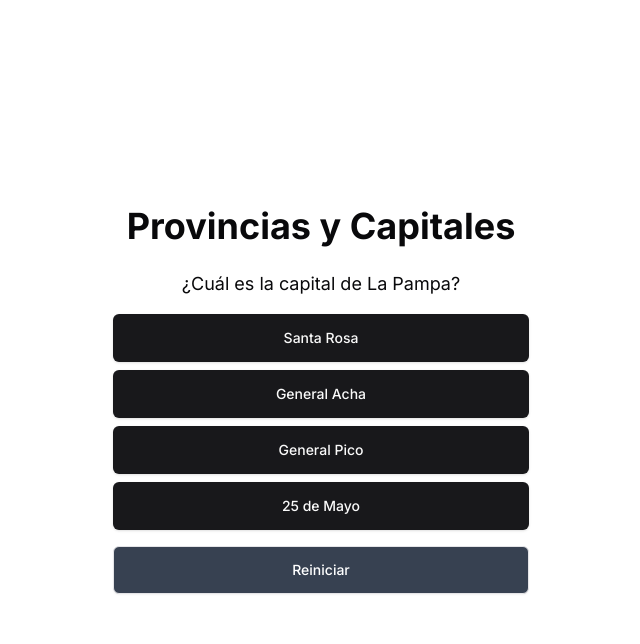
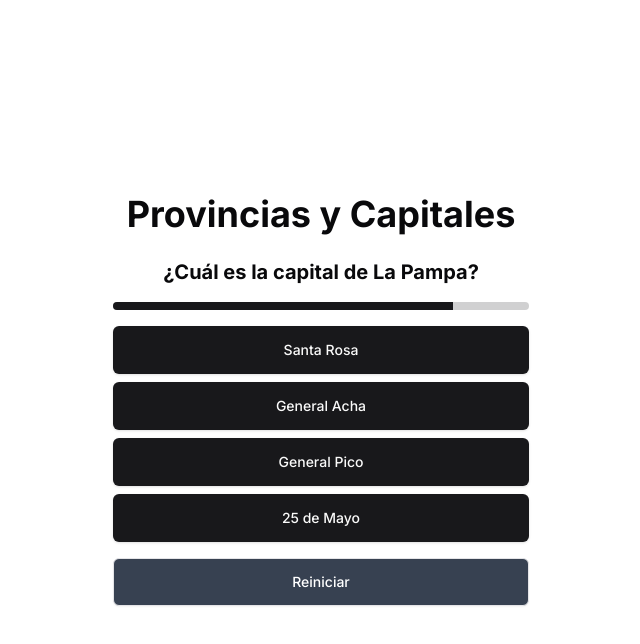
Before and after one commit to ramiroaraujo/provincias-y-capitales, a Next.js app: page / in a window 1280 px wide. Both pictures are taken after a click on the button "Arrancar el juego". Shown: the top 644 px of the page, without its empty margins (319-959 px from the left). Built offline with nearby package versions, Linux system fonts and the light colour scheme.

Commit message:
show time limit

```diff
--- a/src/components/GameComponent.tsx
+++ b/src/components/GameComponent.tsx
@@ -1,14 +1,37 @@
 'use client';
 
-import React, { useState } from 'react';
+import React, { useState, useEffect } from 'react';
 import { useMachine } from '@xstate/react';
 import { Button } from '@/components/ui/button';
-import { machine } from '@/lib/game';
-import { AlertCircle, CheckCircle2, ArrowRight } from 'lucide-react';
+import { Progress } from '@/components/ui/progress';
+import { machine, timeLimit } from '@/lib/game';
+import { AlertCircle, CheckCircle2 } from 'lucide-react';
 
 export default function GameComponent() {
   const [state, send] = useMachine(machine);
   const [selectedDifficulty, setSelectedDifficulty] = useState(1);
+  const [progress, setProgress] = useState(100);
+
+  useEffect(() => {
+    let intervalId: NodeJS.Timeout;
+
+    if (state.matches({ playing: 'question' }) && state.context.questionStartTime) {
+      const updateProgress = () => {
+        const elapsedTime = Date.now() - state.context.questionStartTime!;
+        const totalTime = timeLimit[state.context.difficulty as 1 | 2 | 3];
+        const newProgress = Math.max(0, 100 - (elapsedTime / totalTime) * 100);
+        setProgress(newProgress);
+      };
+
+      intervalId = setInterval(updateProgress, 50);
+    }
+
+    return () => {
+      if (intervalId) {
+        clearInterval(intervalId);
+      }
+    };
+  }, [state.context.questionStartTime, state.context.difficulty, state.value]);
 
   const handleStart = () => {
     send({ type: 'SELECT', difficulty: selectedDifficulty });
@@ -56,10 +79,12 @@ export default function GameComponent() {
           )}
           {state.matches('playing') && state.context.currentQuestion && (
             <div className="flex flex-col items-center w-full">
-              <h2 className="text-base md:text-lg mb-4 text-center">
+              <h2 className="text-lg md:text-xl font-bold mb-4 text-center">
                 ¿Cuál es la capital de {state.context.currentQuestion.question}?
               </h2>
               {state.matches({ playing: 'question' }) && (
+                <>
+                  <Progress value={progress} className="w-full mb-4" />
                   <div className="grid grid-cols-1 gap-2 w-full">
                     {state.context.currentQuestion.answers.map((answer, index) => (
                       <Button
@@ -71,6 +96,7 @@ export default function GameComponent() {
                       </Button>
                     ))}
                   </div>
+                </>
               )}
               {state.matches({ playing: 'result' }) && (
                 <div
--- a/src/lib/game.ts
+++ b/src/lib/game.ts
@@ -48,10 +48,10 @@ const generateQuestions = (difficulty: number): Question[] => {
   });
 };
 
-const timeLimit = {
-  1: 3000,
+export const timeLimit = {
+  1: 15000,
   2: 6000,
-  3: 15000,
+  3: 3000,
 };
 
 export const machine = setup({
```
Lines whose indentation alone changed are shown as unchanged.
